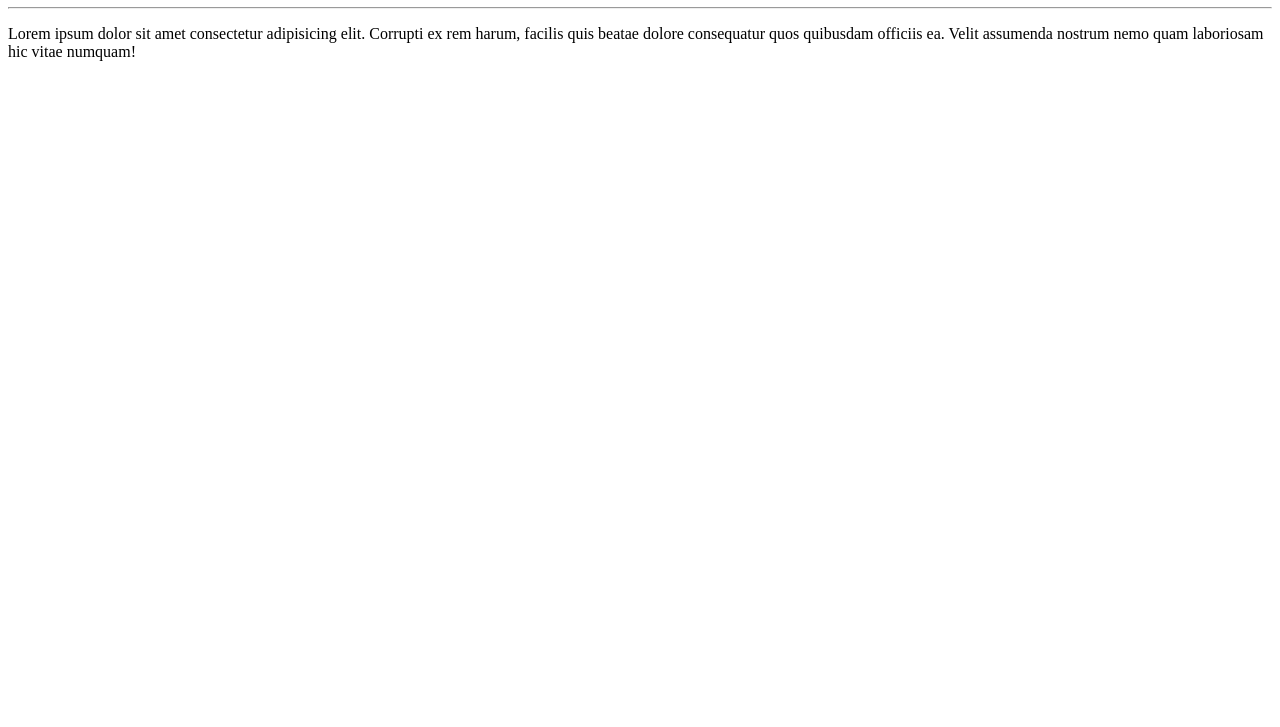
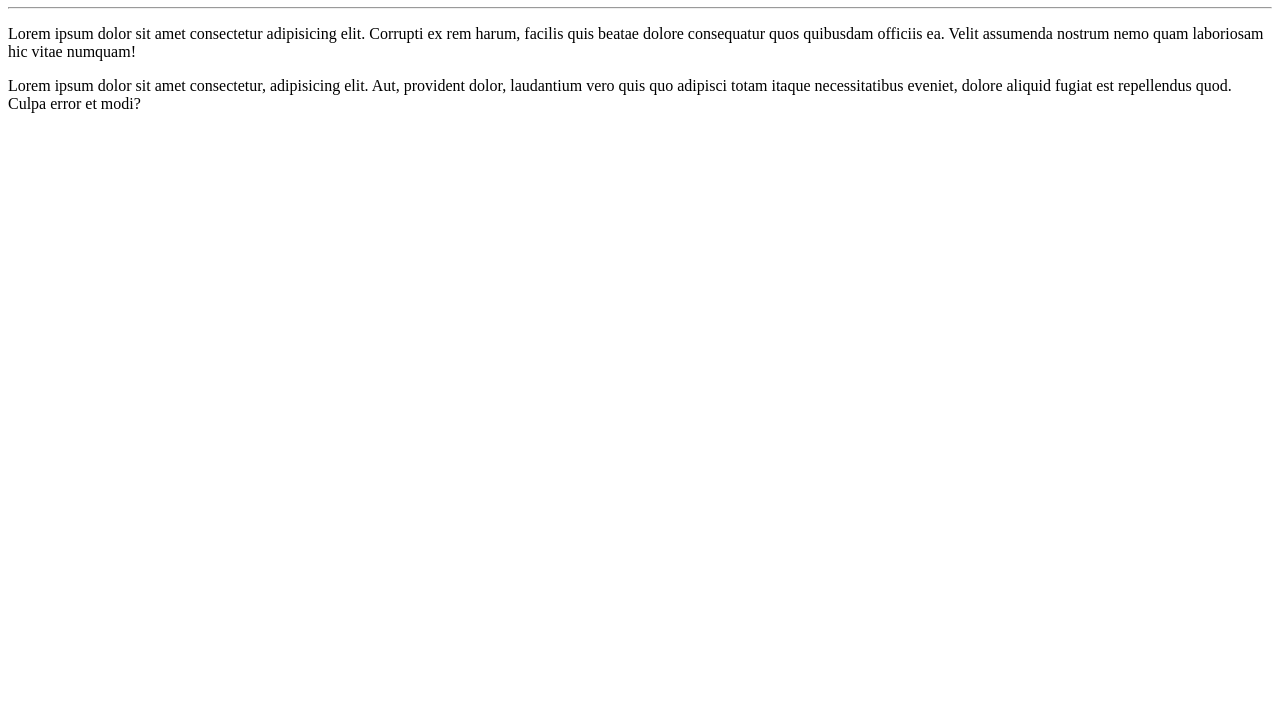
Before and after one commit to alxplima/Ola-Mundo, a plain HTML site: page site-exemplo/index.html in a window 1280 px wide. Shown: the part 73-800 px from the top of the page. Drawn offline with Linux system fonts and the light colour scheme.

Commit message:
adicionei um parágrafo

```diff
--- a/site-exemplo/index.html
+++ b/site-exemplo/index.html
@@ -9,5 +9,6 @@
   <h1>Olá, Mundo!</h1>
   <hr>
   <p>Lorem ipsum dolor sit amet consectetur adipisicing elit. Corrupti ex rem harum, facilis quis beatae dolore consequatur quos quibusdam officiis ea. Velit assumenda nostrum nemo quam laboriosam hic vitae numquam!</p>
+  <p>Lorem ipsum dolor sit amet consectetur, adipisicing elit. Aut, provident dolor, laudantium vero quis quo adipisci totam itaque necessitatibus eveniet, dolore aliquid fugiat est repellendus quod. Culpa error et modi?</p>
 </body>
 </html>
```
